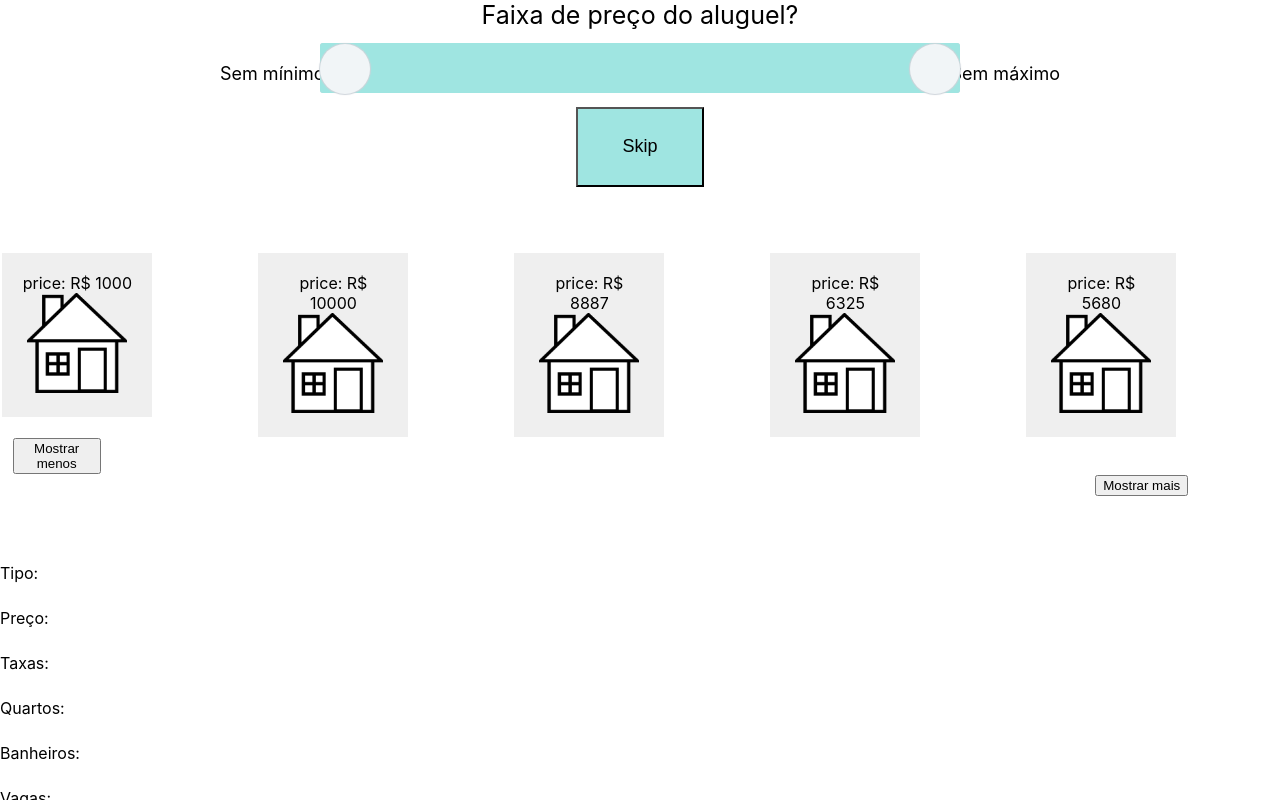
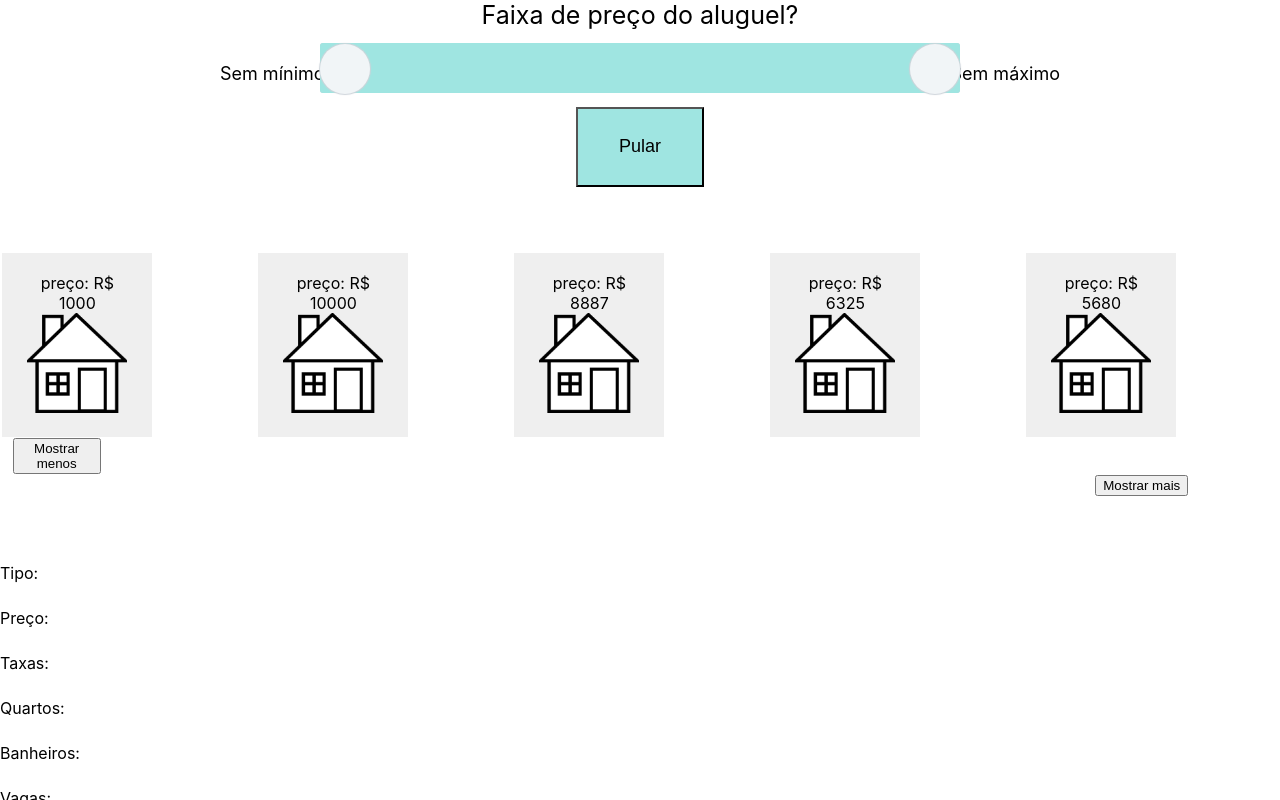
Before and after one commit to Maschroeder1/ihc, a React (Create React App) app in the folder frontend/: page / in a window 1280 px wide. Both pictures are taken after a click on the button "SIMPLIFICADO". Shown: the top 800 px of the page. Built offline with nearby package versions, Linux system fonts and the light colour scheme; the HTML template or start-up script is replaced by a standard one.

Commit message:
fix autoscroll, traduzido botoes que faltaram:

```diff
--- a/frontend/src/App.js
+++ b/frontend/src/App.js
@@ -113,6 +113,7 @@ class App extends Component {
     if (this.state.lastClickUpdatedSelected) {
       setTimeout(() => {
         this.scrollToPlace()
+        this.setState({lastClickUpdatedSelected: false})
       }, 50)
     }
   }
--- a/frontend/src/RentalItem.js
+++ b/frontend/src/RentalItem.js
@@ -20,7 +20,7 @@ export default class RentalItem extends React.Component {
                 <a onClick={() => this.click()}
                     style={{ background: 'rgba(102, 102, 102, 0.1)', padding: '20px' }}
                     onMouseOver={event => event.target.style.cursor = 'pointer'}>
-                    <div> price: R$ {this.props.price} </div>
+                    <div> preço: R$ {this.props.price} </div>
                     <img src={require('./house.png')} width='100px' height='100px' />
                     <div>{
                         this.state.isSelected &&
--- a/frontend/src/SimpleButton.js
+++ b/frontend/src/SimpleButton.js
@@ -39,9 +39,9 @@ export default class SimpleButton extends React.Component {
             {this.isVisible() &&
                 <section style={{ height: '600px' }}>
                     <div style={{ "textAlign": "center", "marginBottom": "1%", "fontSize": "25px" }}> {this.state.text} </div>
-                    {this.button("#b3ffc8", "#00ff46", 'YES')}
-                    {this.button("#ff7a8c", "#ff0023", 'NO')}
-                    {this.button("#efadff", "#cd00ff", 'DOES NOT MATTER')}
+                    {this.button("#b3ffc8", "#00ff46", 'SIM')}
+                    {this.button("#ff7a8c", "#ff0023", 'NÃO')}
+                    {this.button("#efadff", "#cd00ff", 'TANTO FAZ')}
                 </section>
             }
         </div>)
--- a/frontend/src/SliderFunction.js
+++ b/frontend/src/SliderFunction.js
@@ -103,7 +103,7 @@ const Slider = ({ min, max, text, filterName, id, renameAttempt, parentId }) =>
             </div>
             {showSkipButton &&
                 <div style={{ "textAlign": "center" }}>
-                    <button onClick={() => {setShowSkipButton(false); renameAttempt(-1, -1, innerId, _filter_name)}} style={{ "background": '#9fe5e1', "height": "80px", "width": "10%", 'fontSize': '18px' }}>Skip</button>
+                    <button onClick={() => {setShowSkipButton(false); renameAttempt(-1, -1, innerId, _filter_name)}} style={{ "background": '#9fe5e1', "height": "80px", "width": "10%", 'fontSize': '18px' }}>Pular</button>
                 </div>}
         </div>
         }</div>
```
